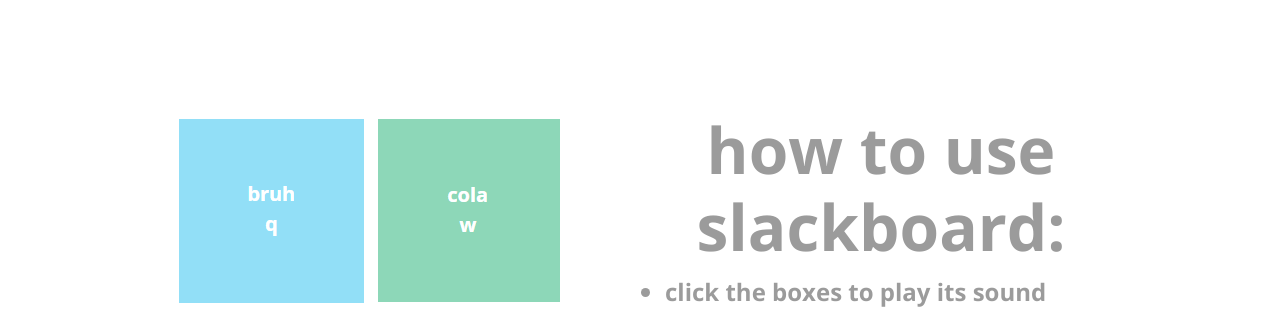
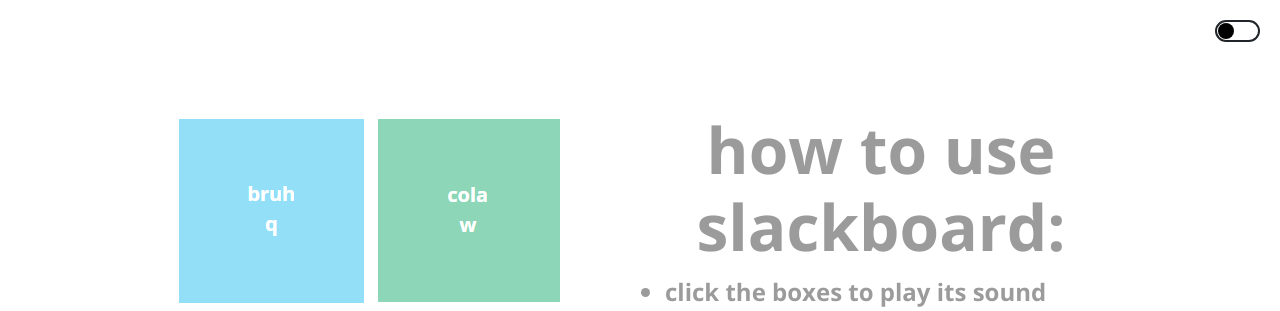
Before and after one commit to kevin-dough/p5slackbots, a Flask app: page / in a window 1280 px wide. Shown: the part 80-391 px from the top of the page. Run offline with Flask 2, Linux system fonts and the light colour scheme; some libraries are stand-ins or nearby versions.

Commit message:
Completed body for night to light

```diff
--- a/static/css/styles.css
+++ b/static/css/styles.css
@@ -314,3 +314,38 @@ a:hover {
    color:white;
 }
 */
+
+label {
+    position: absolute;
+    width:45px;
+    height:22px;
+    right:20px;
+    top:100px;
+    border:2px solid;
+    border-radius: 20px;
+    transition: 0.4s;
+}
+
+label:before{
+            position: absolute;
+            content: '';
+            width:16px;
+            height: 16px;
+            left: 1px;
+            top: 1px;
+            border-radius: 50%;
+            background: #000;
+            cursor: pointer;
+            transition: 0.4s;
+        }
+
+label.active:before{
+            left: 24px;
+            background: #fff;
+        }
+
+body.night{
+            background: #292929;
+            color: #fff;
+            transition: 0.4s;
+        }
--- a/templates/index.html
+++ b/templates/index.html
@@ -16,6 +16,19 @@
             </div>
         </center>
     </div>
+<header>
+    <label id="dark-change"></label>
+</header>
+
+
+    <script>
+        var content = document.getElementsByTagName('body')[0];
+        var darkMode = document.getElementById('dark-change');
+        darkMode.addEventListener('click', function(){
+            darkMode.classList.toggle('active');
+            content.classList.toggle('night');
+        })
+    </script>
 
     <div style="width:40%;">
         <center>
```
